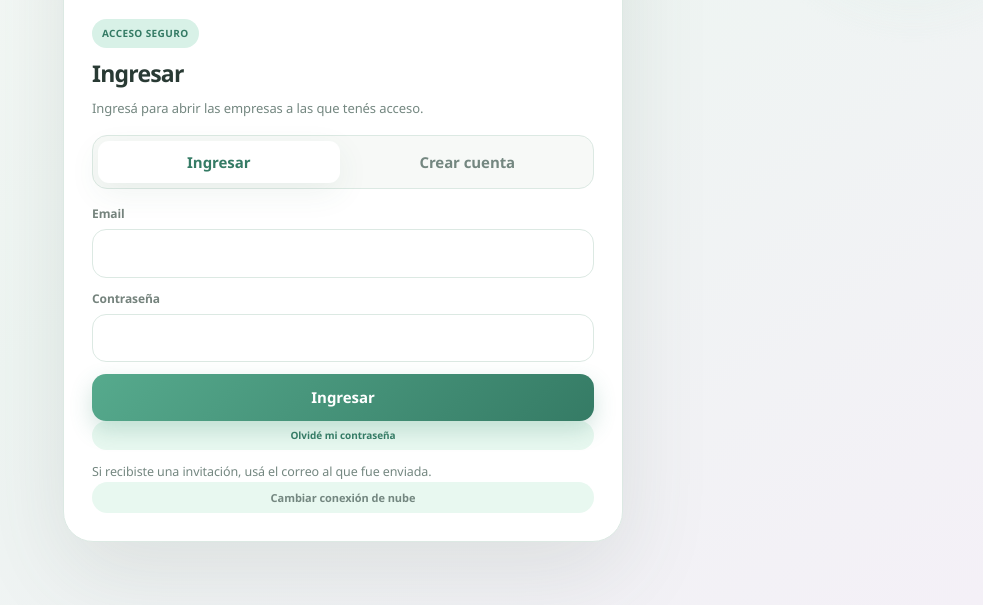
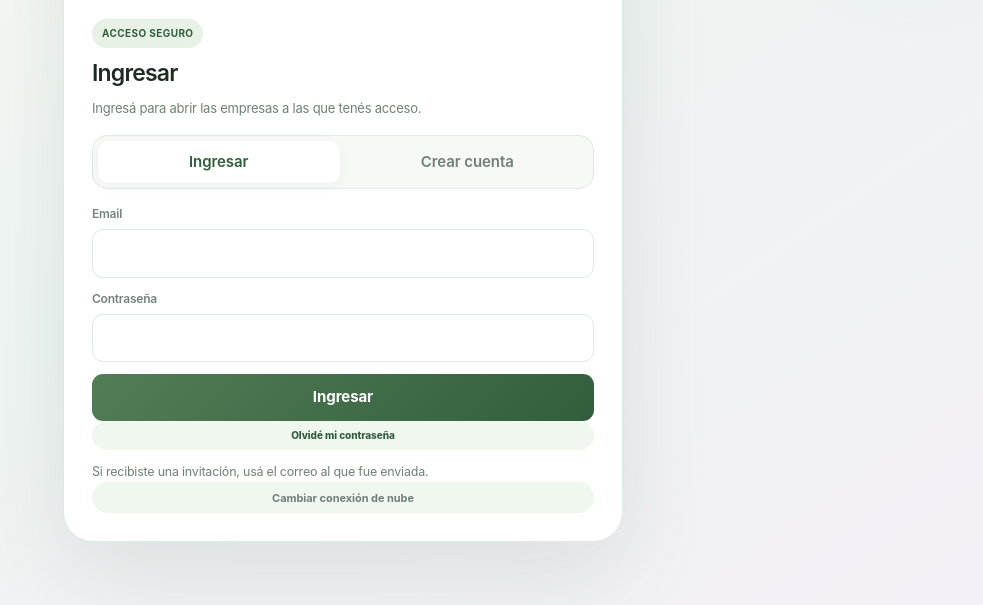
Before and after one commit to zenhogar/zenhogar.github.io, a plain HTML site: page index.html in a window 1280 px wide. Shown: the part 195-800 px from the top of the page, without its empty margins (297-1280 px from the left). Drawn offline with nearby package versions, Linux system fonts and the light colour scheme.

Commit message:
style: habilitar Modelo 13 sin modificar lógica ni datos

```diff
--- a/index.html
+++ b/index.html
@@ -1188,6 +1188,8 @@ html[data-theme="dark"] .weight-quick-qty button{
 /* V13.3.3 · Actualización masiva de precios */
 .bulk-price-card{margin-top:16px;display:grid;gap:14px}.bulk-price-grid{display:grid;grid-template-columns:1.2fr .8fr .8fr;gap:10px}.bulk-price-preview{border:1px solid var(--line);border-radius:16px;overflow:hidden;background:var(--panel)}.bulk-price-preview-head{display:flex;justify-content:space-between;gap:12px;align-items:center;padding:12px 14px;border-bottom:1px solid var(--line)}.bulk-price-preview-list{max-height:330px;overflow:auto}.bulk-price-row{display:grid;grid-template-columns:minmax(0,1.8fr) .7fr .7fr;gap:12px;align-items:center;padding:10px 14px;border-bottom:1px solid var(--line);font-size:10px}.bulk-price-row:last-child{border-bottom:0}.bulk-price-row strong{font-size:11px}.bulk-price-row small{display:block;color:var(--muted);margin-top:2px}.bulk-price-old{color:var(--muted);text-align:right}.bulk-price-new{font-weight:850;color:var(--accent-dark);text-align:right}.bulk-price-empty{padding:24px;text-align:center;color:var(--muted);font-size:11px}.bulk-price-actions{display:flex;justify-content:flex-end;gap:8px;flex-wrap:wrap}.bulk-price-warning{padding:10px 12px;border-radius:13px;background:var(--peach);color:var(--ink-soft);font-size:10px;line-height:1.45}.bulk-price-summary{font-size:10px;color:var(--muted)}@media(max-width:760px){.bulk-price-grid{grid-template-columns:1fr}.bulk-price-row{grid-template-columns:minmax(0,1fr) auto auto}.bulk-price-actions>*{flex:1}}
 </style>
+  <!-- Modelo 13: evolución visual reversible (solo CSS) -->
+  <link rel="stylesheet" href="./modelo13-visual.css?v=20261116" />
 </head>
 <body>
 <!-- Gestión Cloud V12.0 · SaaS multiempresa compatible con Zen Hogar -->
```
